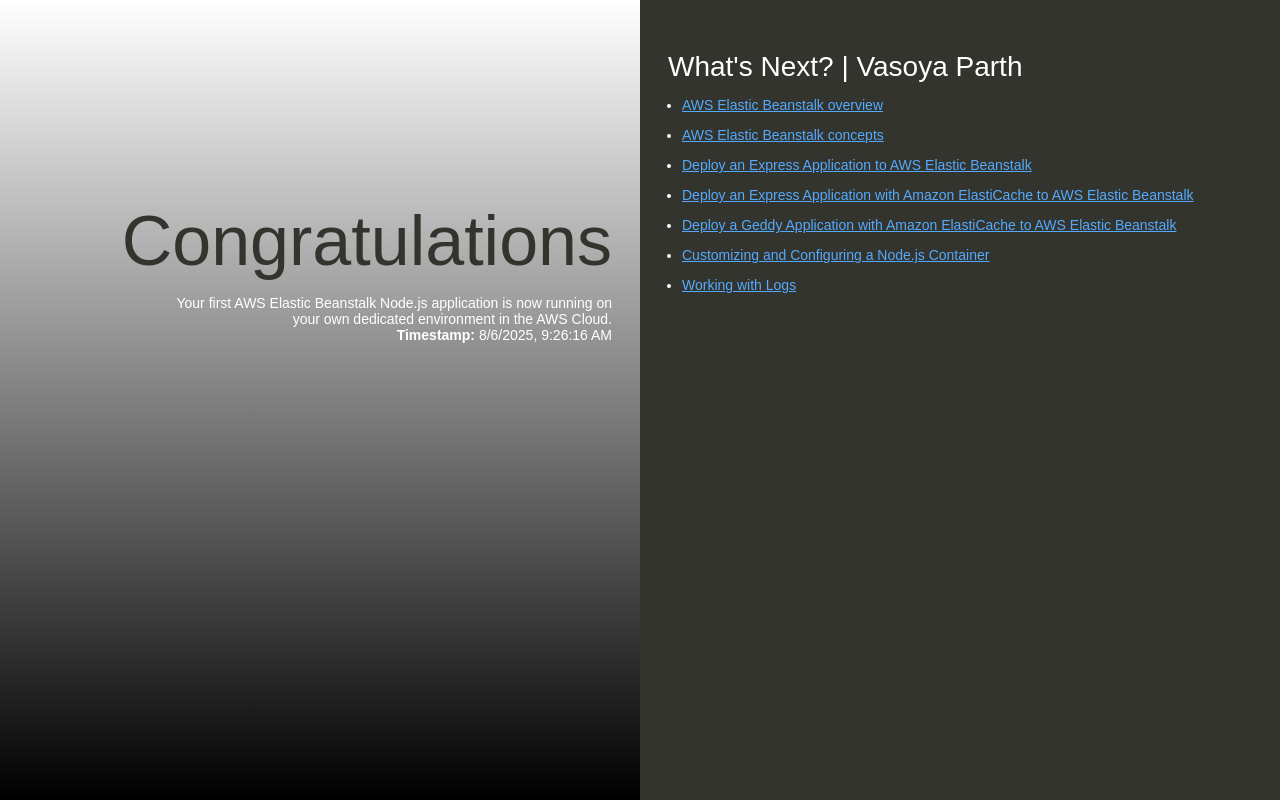
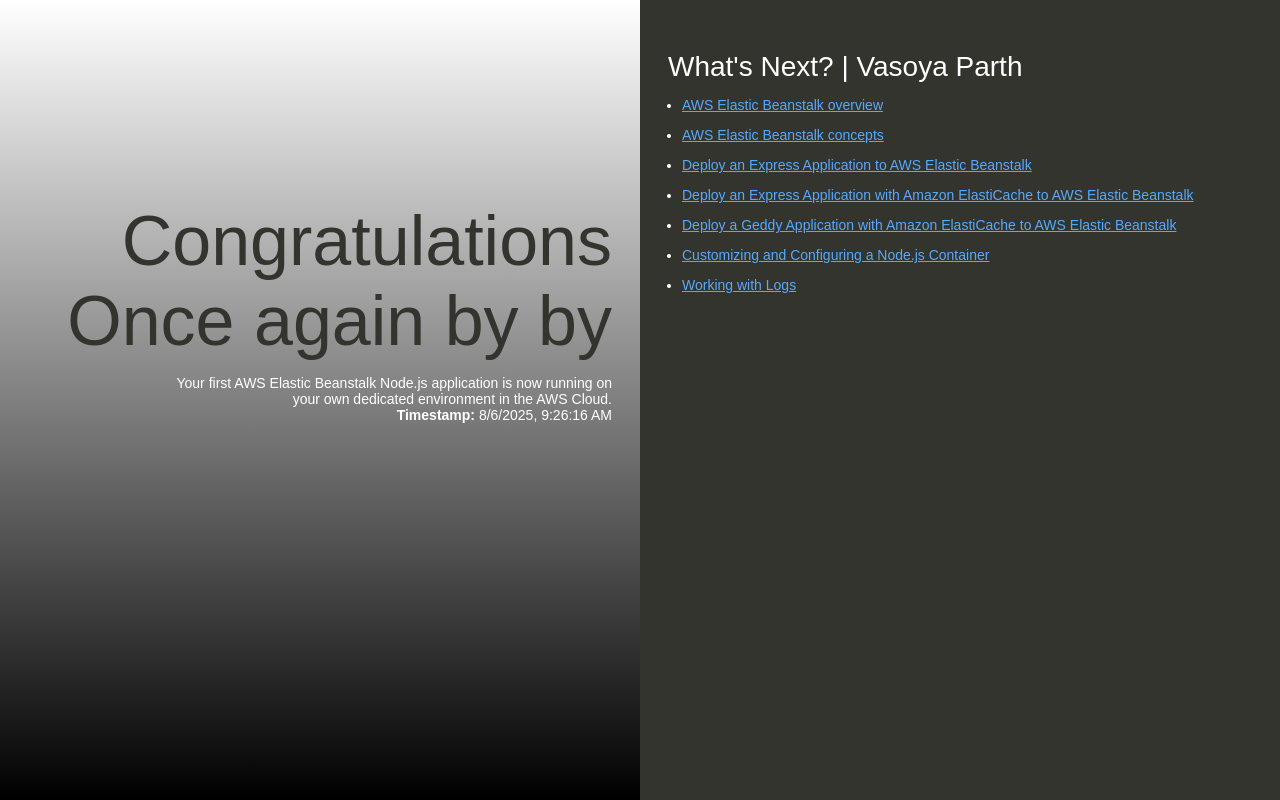
Before and after one commit to parth-vasoya-darshanuniversity/just-for-temp-cicd, a website: page index.html in a window 1280 px wide. Drawn offline with Linux system fonts and the light colour scheme.

Commit message:
Update index.html

```diff
--- a/index.html
+++ b/index.html
@@ -73,7 +73,7 @@
   </head>
   <body>
     <div class="textColumn">
-      <h1>Congratulations</h1>
+      <h1>Congratulations Once again by by</h1>
       <p>Your first AWS Elastic Beanstalk Node.js application is now running on your own dedicated environment in the AWS Cloud.<br>
         <strong>Timestamp:</strong> <span id="timestamp"></span>
       </p>
```
